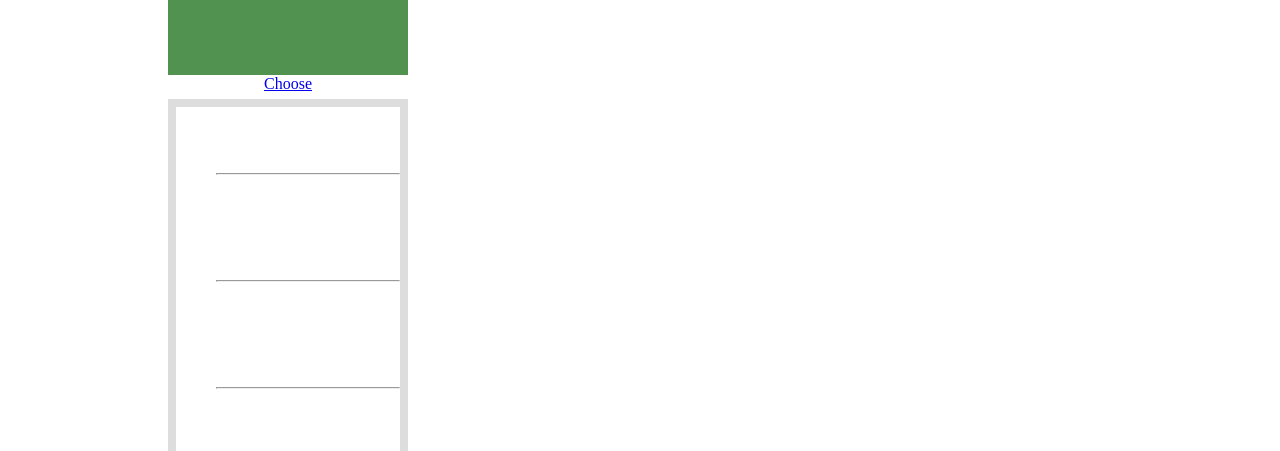
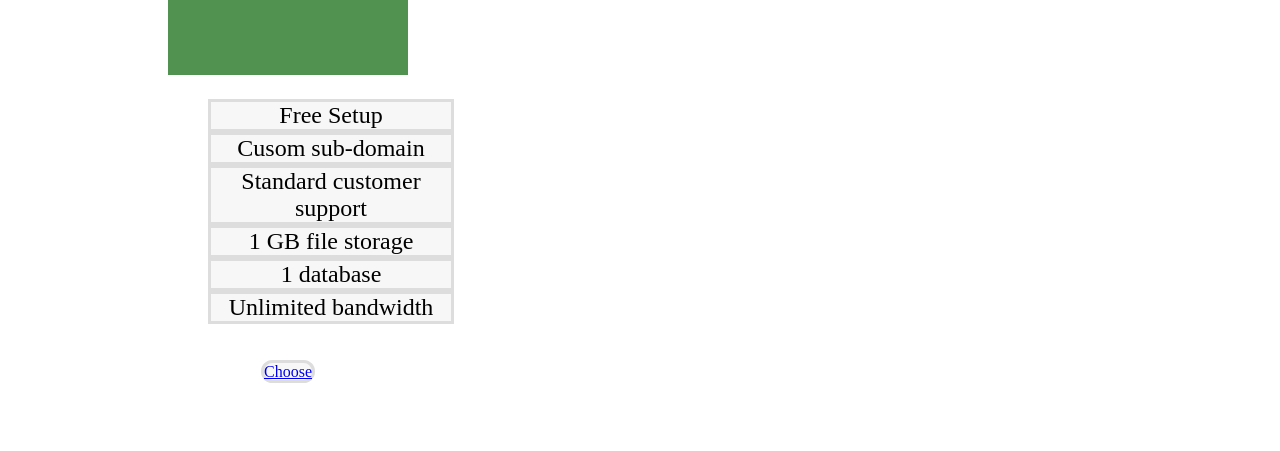
Before and after one commit to geekwise-jennifer-tablett/cload_30min, a plain HTML site: page index.html in a window 1280 px wide. Shown: the part 349-800 px from the top of the page. Drawn offline with Linux system fonts and the light colour scheme.

Commit message:
end of the day
03/04/16  17:01

```diff
--- a/css/style.css
+++ b/css/style.css
@@ -53,12 +53,25 @@ section{
     float:left;
 }
 /*grey_line*/
-.hr{
-   width:90%;
-}
+
 ul{
   display:inline-block;
-  border:.5rem solid #dddddd;
+}
+li{
+  width:15rem;
+  text-align:center;
+  list-style:none;
+  color:#000000;
+  border:.2rem solid #dddddd;
+  float:left;
+  background-color:#f7f7f7;
+}
+buton{
+   position:relative;
+   border:.2rem solid #dddddd;
+   border-radius:2rem;
+   background-color:#f7f7f7;
+   top:18rem;
 }
 #blue{
     background-color:blue;
--- a/index.html
+++ b/index.html
@@ -8,41 +8,45 @@
      <header>
          <div>
              <h1>Simple Pricing.</h1>
-                <h1>Try before you buy.</h1>
+             <h1>Try before you buy.
+             </h1>
          </div>
     </header>
     <main>
      <section>
         <div class="div ">
              <span class="price_span" id="green">
-
-                <h1>$ 5</h1>
-                <h1>per month</h1>
-
+                <h1>$ 5
+                </h1>
+                <h1>per month
+                </h1>
             </span>
             <span class="price_span">
              <ul>
-                        <li>Free Setup</li>
+              <li>Free Setup
+              </li>
               <br>
-                        <hr>
-                        <li>Cusom sub-domain</li>
+              <li>Cusom sub-domain
+              </li>
               <br>
-                        <hr>
-                        <li>Standard customer support</li>
+              <li>Standard customer support
+              </li>
               <br>
-                        <hr>
-                        <li>1 GB file storage</li>
+              <li>1 GB file storage
+              </li>
               <br>
-                        <hr>
-                        <li>1 database</li>
+              <li>1 database
+              </li>
               <br>
-                        <hr>
-                        <li>Unlimited bandwidth</li>
-                        <hr>
+              <li>Unlimited bandwidth
+              </li>
             </ul>
         </span>
         <span>
-                    <buton><a href="#">Choose</a></buton>
+            <buton>
+               <a href="#">Choose
+               </a>
+            </buton>
         </span>
     </div>
             <div>
```
Lines whose indentation alone changed are shown as unchanged.
